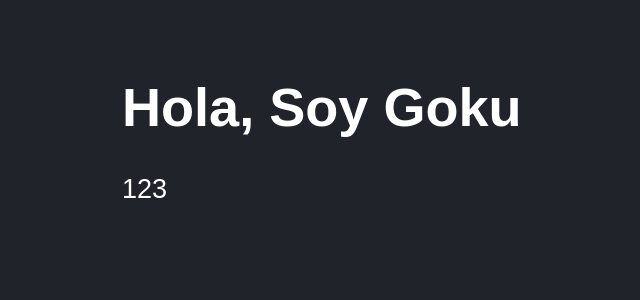
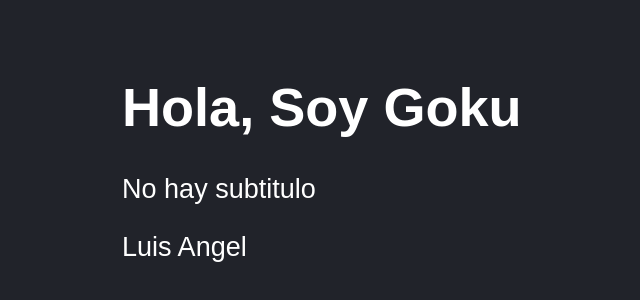
Before and after one commit to Curso-React-Js/03-first-app, a React (Vite) app: page / in a window 1280 px wide. Shown: the part 108-408 px from the top of the page, without its empty margins (26-666 px from the left). Built offline with nearby package versions, Linux system fonts and the light colour scheme.

Commit message:
Uso de DefaultProps

```diff
--- a/src/FirstApp.jsx
+++ b/src/FirstApp.jsx
@@ -28,7 +28,7 @@ const getResult = (a, b) => {
 
 // props => son las propiedades que envian desde otro lugar
 // export const FirstApp = ( props ) => {
-export const FirstApp = ({ title, subTitle }) => {
+export const FirstApp = ({ title, subTitle, name }) => {
   // console.log(props);
 
   return (
@@ -37,11 +37,19 @@ export const FirstApp = ({ title, subTitle }) => {
       {/* <h1>Result: { getResult(1, 3) }</h1> */}
       {/* <code>{ JSON.stringify( newMessage ) }</code> */}
       <p>{ subTitle }</p>
+      <p>{ name }</p>
     </>
   );
 }
 
 FirstApp.propTypes = {
   title: PropTypes.string.isRequired,
-  subTitle: PropTypes.number.isRequired,
+  subTitle: PropTypes.string,
 }
+
+// Default props
+FirstApp.defaultProps = {
+  title: 'No hay titulo',
+  subTitle: 'No hay subtitulo',
+  name: 'Luis Angel'
+}
--- a/src/main.jsx
+++ b/src/main.jsx
@@ -16,6 +16,6 @@ import './styles.css';
 ReactDOM.createRoot(document.getElementById('root')).render(
   <React.StrictMode>
     {/* <HelloWorldApp /> */}
-    <FirstApp title="Hola, Soy Goku" subTitle={ 123 } />
+    <FirstApp title="Hola, Soy Goku" />
   </React.StrictMode>
 );
```
